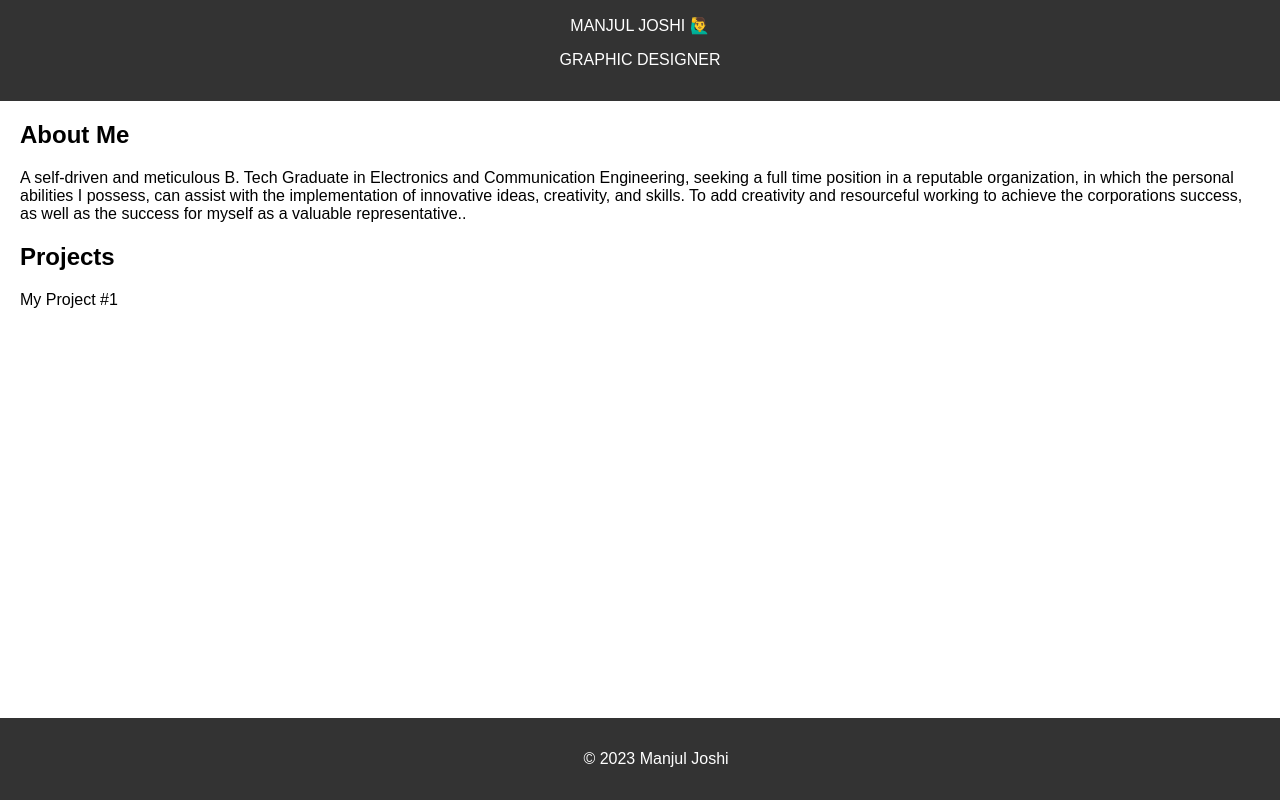
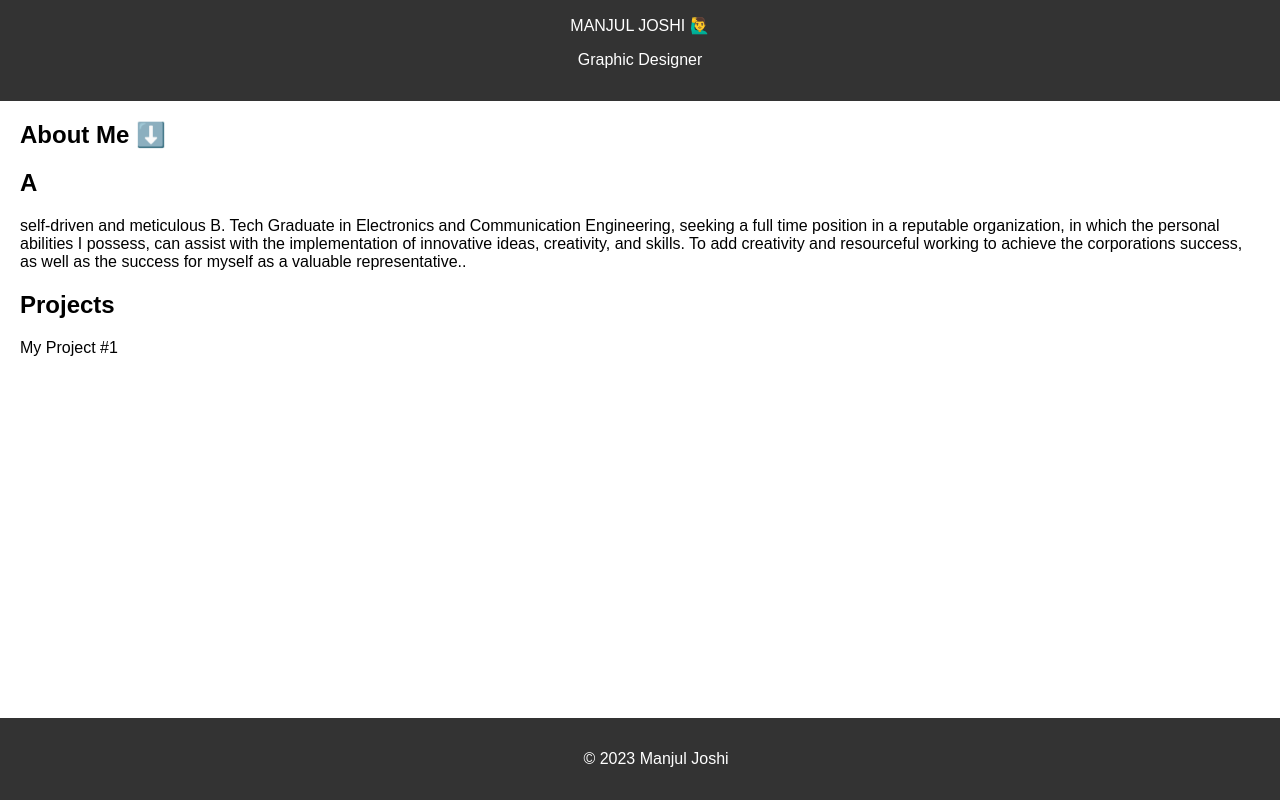
Before and after one commit to Manjuljoshi/Manjuljoshi.github.io, a plain HTML site: page index.html in a window 1280 px wide. Drawn offline with Linux system fonts and the light colour scheme.

Commit message:
Update index.html

```diff
--- a/index.html
+++ b/index.html
@@ -4,17 +4,17 @@
     <meta charset="UTF-8">
     <meta name="viewport" content="width=device-width, initial-scale=1.0">
     <link rel="stylesheet" href="style.css">
-    <title>Your Name - Portfolio</title>
+    <title> MANJUL JOSHI - PORTFOLIO </title>
 </head>
 <body>
     <header>
         <h> MANJUL JOSHI 🙋‍♂️</h>
-        <p>GRAPHIC DESIGNER</p>
+        <p> Graphic Designer </p>
     </header>
 
     <section id="about">
-        <h2>About Me</h2>
-        <p>A self-driven and meticulous B. Tech Graduate in Electronics and Communication Engineering, seeking a full time position in a reputable organization, in which the personal abilities I possess, can assist with the implementation of innovative ideas, creativity, and skills. To add creativity
+        <h2>About Me ⬇️ </h2>
+        <p> <h2>A</h2> self-driven and meticulous B. Tech Graduate in Electronics and Communication Engineering, seeking a full time position in a reputable organization, in which the personal abilities I possess, can assist with the implementation of innovative ideas, creativity, and skills. To add creativity
 and resourceful working to achieve the corporations success, as well as the success for myself as a valuable representative..</p>
     </section>
 
```
